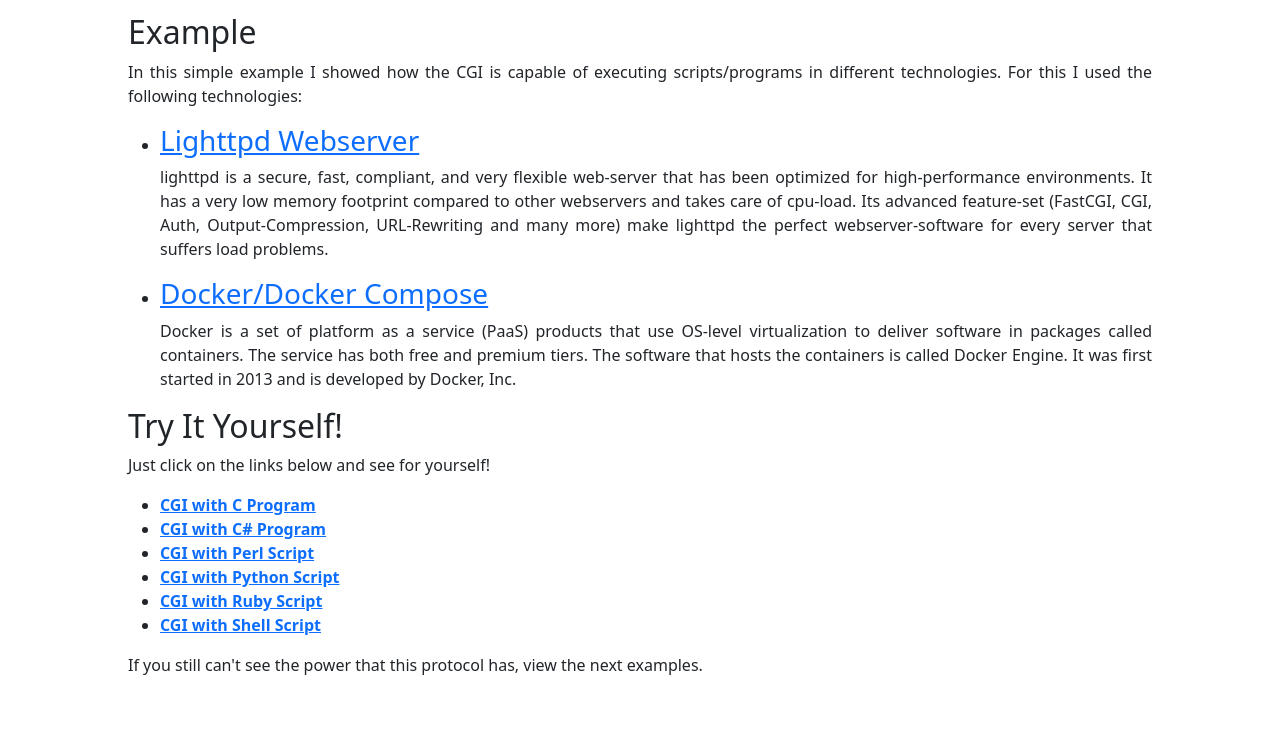
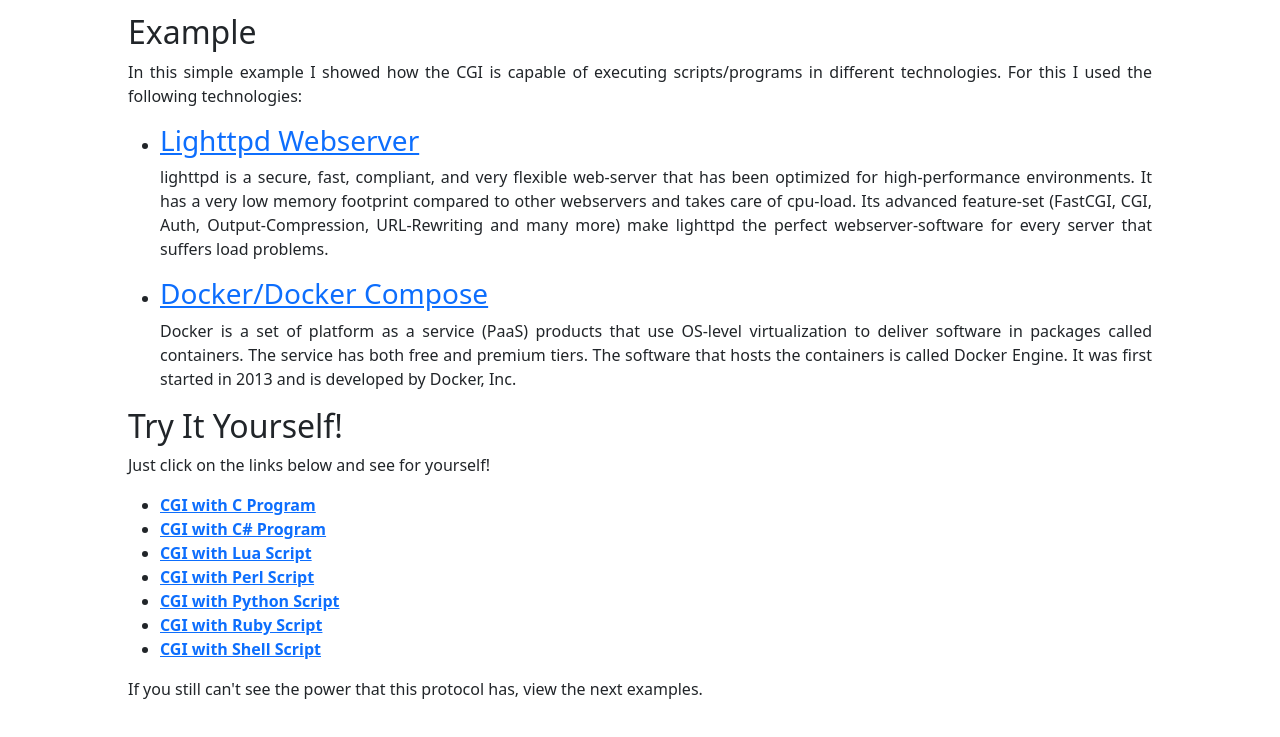
Before and after one commit to WilliamSampaio/cgi-scripts, a plain HTML site: page index.html in a window 1280 px wide. Shown: the part 782-1519 px from the top of the page. Drawn offline with nearby package versions, Linux system fonts and the light colour scheme.

Commit message:
add lua example

```diff
--- a/index.html
+++ b/index.html
@@ -70,6 +70,7 @@
     <ul>
         <li><a href="/cgi-bin/script.cgi" target="_blank"><strong>CGI with C Program</strong></a></li>
         <li><a href="/cgi-bin/script_csharp/ScriptCGI" target="_blank"><strong>CGI with C# Program</strong></a></li>
+        <li><a href="/cgi-bin/script.lua" target="_blank"><strong>CGI with Lua Script</strong></a></li>
         <li><a href="/cgi-bin/script.pl" target="_blank"><strong>CGI with Perl Script</strong></a></li>
         <li><a href="/cgi-bin/script.py" target="_blank"><strong>CGI with Python Script</strong></a></li>
         <li><a href="/cgi-bin/script.rb" target="_blank"><strong>CGI with Ruby Script</strong></a></li>
```
Also changed, not shown: 3 other files.
